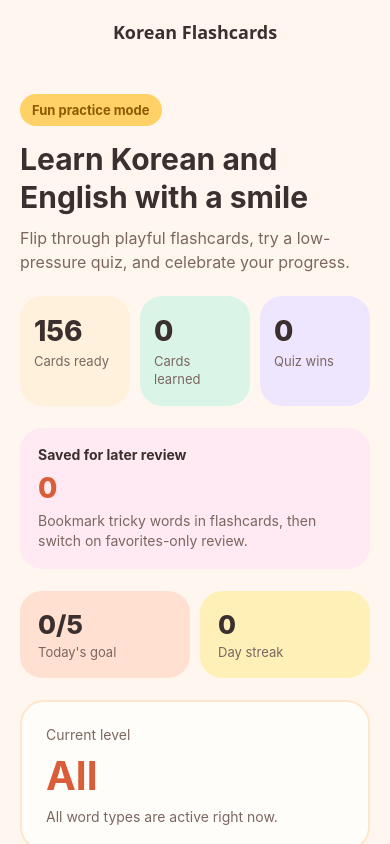
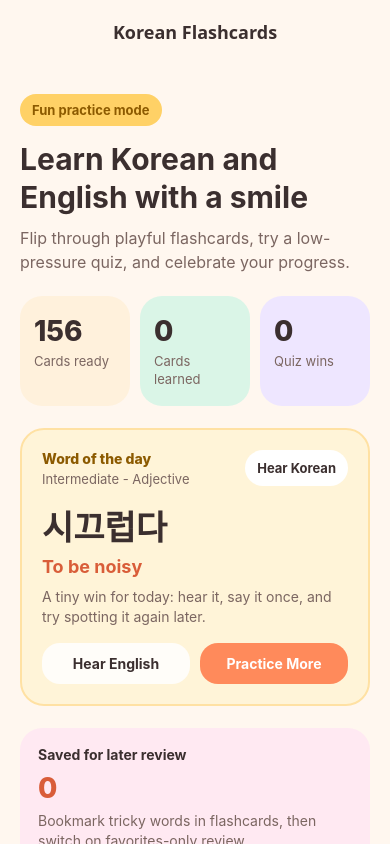
Before and after one commit to kimkh905/Kyuniverse, a React Native app: screen /Home in a window 390 px wide. Built offline with nearby package versions, Linux system fonts and the light colour scheme.

Commit message:
Add daily word to home screen

```diff
--- a/src/screens/HomeScreen.js
+++ b/src/screens/HomeScreen.js
@@ -1,13 +1,24 @@
-import { useEffect, useRef } from 'react';
+import { useEffect, useMemo, useRef } from 'react';
 import { Animated, Pressable, StyleSheet, Text, View } from 'react-native';
 import PrimaryButton from '../components/PrimaryButton';
 import ScreenContainer from '../components/ScreenContainer';
 import { useFlashcards } from '../context/FlashcardContext';
 import colors from '../theme/colors';
+import { speakText } from '../utils/pronunciation';
+
+function getDayOfYear() {
+  const now = new Date();
+  const startOfYear = new Date(now.getFullYear(), 0, 0);
+  const diff = now - startOfYear;
+  const oneDay = 1000 * 60 * 60 * 24;
+
+  return Math.floor(diff / oneDay);
+}
 
 export default function HomeScreen({ navigation }) {
   const {
     flashcards,
+    allFlashcards,
     levels,
     selectedLevel,
     changeLevel,
@@ -30,6 +41,14 @@ export default function HomeScreen({ navigation }) {
   const fadeAnim = useRef(new Animated.Value(0)).current;
   const slideAnim = useRef(new Animated.Value(18)).current;
   const correctCount = quizResults.filter(Boolean).length;
+  const dailyWord = useMemo(() => {
+    if (!allFlashcards.length) {
+      return null;
+    }
+
+    const dailyIndex = getDayOfYear() % allFlashcards.length;
+    return allFlashcards[dailyIndex];
+  }, [allFlashcards]);
 
   useEffect(() => {
     Animated.parallel([
@@ -81,6 +100,46 @@ export default function HomeScreen({ navigation }) {
             <Text style={styles.statLabel}>Quiz wins</Text>
           </View>
         </View>
+
+        {dailyWord ? (
+          <View style={styles.dailyWordCard}>
+            <View style={styles.dailyWordHeader}>
+              <View>
+                <Text style={styles.dailyWordEyebrow}>Word of the day</Text>
+                <Text style={styles.dailyWordType}>
+                  {dailyWord.level} - {dailyWord.partOfSpeech}
+                </Text>
+              </View>
+              <Pressable
+                onPress={() => speakText(dailyWord.korean, 'ko-KR')}
+                style={({ pressed }) => [styles.dailyWordAudioButton, pressed && styles.levelChipPressed]}
+              >
+                <Text style={styles.dailyWordAudioLabel}>Hear Korean</Text>
+              </Pressable>
+            </View>
+
+            <Text style={styles.dailyWordKorean}>{dailyWord.korean}</Text>
+            <Text style={styles.dailyWordEnglish}>{dailyWord.english}</Text>
+            <Text style={styles.dailyWordText}>
+              A tiny win for today: hear it, say it once, and try spotting it again later.
+            </Text>
+
+            <View style={styles.dailyWordActions}>
+              <Pressable
+                onPress={() => speakText(dailyWord.english, 'en-US')}
+                style={({ pressed }) => [styles.dailyWordSecondaryButton, pressed && styles.levelChipPressed]}
+              >
+                <Text style={styles.dailyWordSecondaryLabel}>Hear English</Text>
+              </Pressable>
+              <Pressable
+                onPress={() => navigation.navigate('Flashcards')}
+                style={({ pressed }) => [styles.dailyWordPrimaryButton, pressed && styles.levelChipPressed]}
+              >
+                <Text style={styles.dailyWordPrimaryLabel}>Practice More</Text>
+              </Pressable>
+            </View>
+          </View>
+        ) : null}
 
         <View style={styles.favoriteCard}>
           <Text style={styles.favoriteCardTitle}>Saved for later review</Text>
@@ -296,6 +355,88 @@ const styles = StyleSheet.create({
     gap: 10,
     marginBottom: 22,
   },
+  dailyWordCard: {
+    backgroundColor: '#fff4d8',
+    borderRadius: 24,
+    padding: 20,
+    marginBottom: 22,
+    borderWidth: 2,
+    borderColor: '#ffe1a3',
+  },
+  dailyWordHeader: {
+    flexDirection: 'row',
+    justifyContent: 'space-between',
+    alignItems: 'flex-start',
+    gap: 12,
+    marginBottom: 14,
+  },
+  dailyWordEyebrow: {
+    fontSize: 14,
+    fontWeight: '800',
+    color: colors.secondaryDark,
+    marginBottom: 4,
+  },
+  dailyWordType: {
+    fontSize: 13,
+    color: colors.textSoft,
+  },
+  dailyWordAudioButton: {
+    borderRadius: 999,
+    backgroundColor: colors.white,
+    paddingHorizontal: 12,
+    paddingVertical: 10,
+  },
+  dailyWordAudioLabel: {
+    fontSize: 13,
+    fontWeight: '700',
+    color: colors.text,
+  },
+  dailyWordKorean: {
+    fontSize: 34,
+    fontWeight: '800',
+    color: colors.text,
+    marginBottom: 6,
+  },
+  dailyWordEnglish: {
+    fontSize: 18,
+    fontWeight: '700',
+    color: colors.primaryDark,
+    marginBottom: 10,
+  },
+  dailyWordText: {
+    fontSize: 14,
+    lineHeight: 20,
+    color: colors.textSoft,
+  },
+  dailyWordActions: {
+    flexDirection: 'row',
+    gap: 10,
+    marginTop: 16,
+  },
+  dailyWordSecondaryButton: {
+    flex: 1,
+    borderRadius: 18,
+    backgroundColor: colors.card,
+    paddingVertical: 12,
+    alignItems: 'center',
+  },
+  dailyWordSecondaryLabel: {
+    fontSize: 14,
+    fontWeight: '700',
+    color: colors.text,
+  },
+  dailyWordPrimaryButton: {
+    flex: 1,
+    borderRadius: 18,
+    backgroundColor: colors.primary,
+    paddingVertical: 12,
+    alignItems: 'center',
+  },
+  dailyWordPrimaryLabel: {
+    fontSize: 14,
+    fontWeight: '700',
+    color: colors.white,
+  },
   statBubble: {
     flex: 1,
     borderRadius: 22,
```
